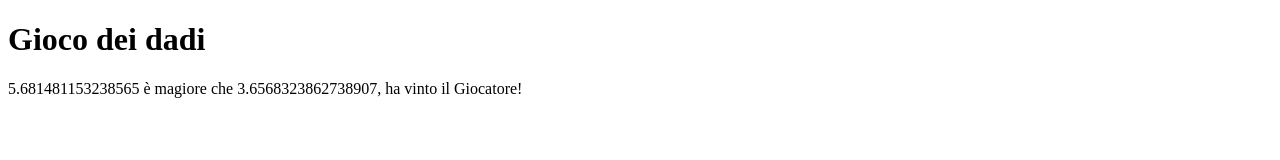
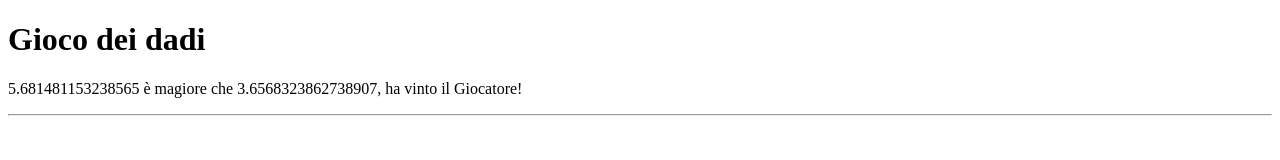
Before and after one commit to TanaraCavalcante/js-mail-dadi, a plain HTML site: page index.html in a window 1280 px wide. Drawn offline with Linux system fonts and the light colour scheme.

```diff
--- a/index.html
+++ b/index.html
@@ -12,6 +12,7 @@
      <h1>Gioco dei dadi</h1>
      <p id="result"></p>
     </div>
+    <hr>
     <div></div>
 </body>
 </html>
```
Also changed, not shown: JS/mail.js (+10 -0 lines).
